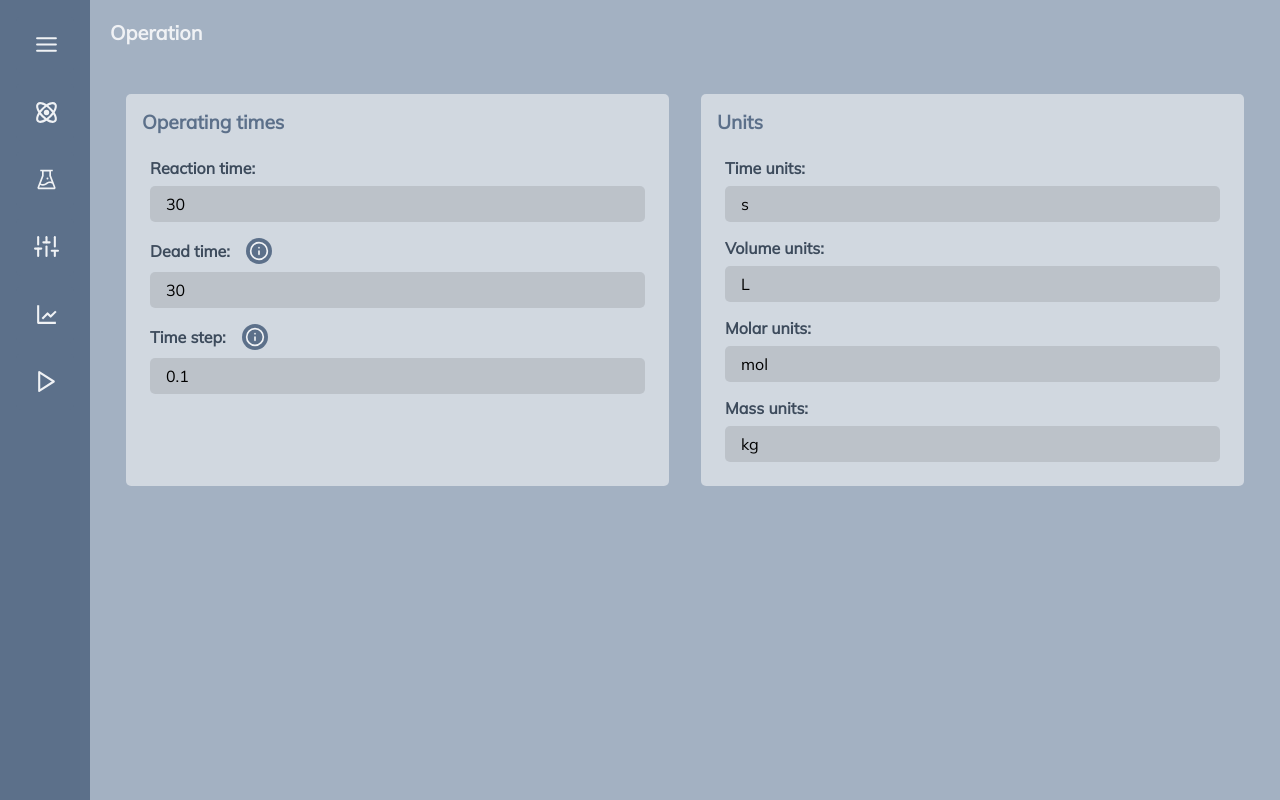
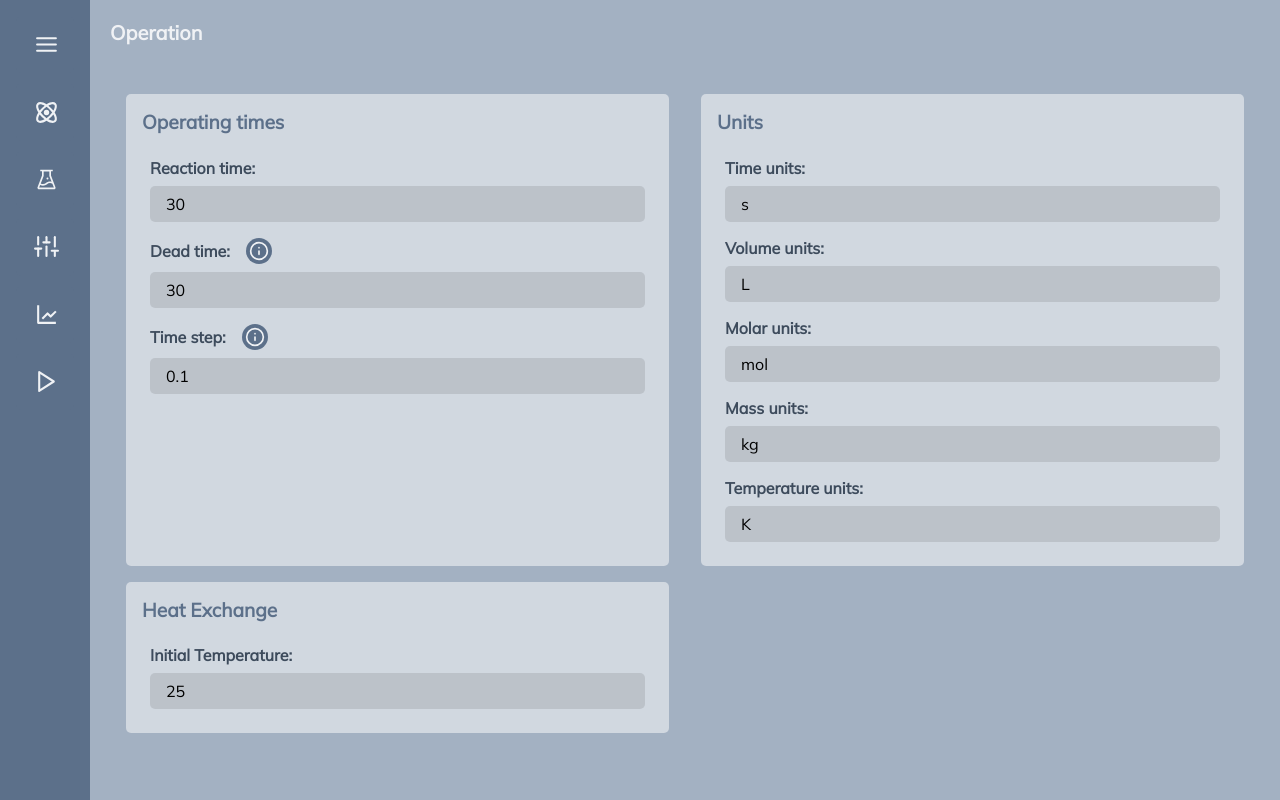
Before and after one commit to frankmangone/batch-simulator, a React (Create React App) app: page /settings in a window 1280 px wide. Built offline with nearby package versions, Linux system fonts and the light colour scheme.

Commit message:
Initial Temperature to settings w/validation

```diff
--- /dev/null
+++ b/src/components/settings/HeatExchangeSection.tsx
@@ -0,0 +1,32 @@
+import InputSection from "./InputSection"
+import FieldInput from "../FieldInput"
+
+/* Types */
+import type { Settings } from "../../types/Settings"
+import type { FormikProps } from "formik"
+
+interface HeatExchangeProps {
+  formik: FormikProps<Settings>
+  onBlur: (event: React.ChangeEvent<HTMLInputElement>) => void
+  onChange: (event: React.ChangeEvent<HTMLInputElement>) => void
+}
+
+const HeatExchangeSection: React.VFC<HeatExchangeProps> = (props) => {
+  const { formik, onBlur, onChange } = props
+
+  return (
+    <InputSection>
+      <h2>Heat Exchange</h2>
+      <FieldInput
+        fieldName="initialTemperature"
+        label="Initial Temperature:"
+        type="number"
+        value={formik.values.initialTemperature}
+        error={formik.errors.initialTemperature}
+        {...{ onBlur, onChange }}
+      />
+    </InputSection>
+  )
+}
+
+export default HeatExchangeSection
--- a/src/components/settings/UnitsSection.tsx
+++ b/src/components/settings/UnitsSection.tsx
@@ -50,6 +50,14 @@ const UnitsSection: VFC<UnitsProps> = (props) => {
         error={formik.errors.massUnits}
         {...{ onBlur, onChange }}
       />
+      <FieldInput
+        fieldName="temperatureUnits"
+        label="Temperature units:"
+        type="text"
+        value={formik.values.temperatureUnits}
+        error={formik.errors.temperatureUnits}
+        {...{ onBlur, onChange }}
+      />
     </InputSection>
   )
 }
--- a/src/features/settingsSlice.ts
+++ b/src/features/settingsSlice.ts
@@ -5,14 +5,20 @@ import type { Settings } from "../types/Settings"
 type SettingsState = Settings
 export const STORAGE_KEY = "batch-simulator:settings"
 const initialState: SettingsState = loadFromKey(STORAGE_KEY) || {
+  // Reaction times
   reactionTime: 30,
   deadTime: 30,
   timeStep: 0.1,
-  //
+
+  // Units
   timeUnits: "s",
   volumeUnits: "L",
   molarUnits: "mol",
   massUnits: "kg",
+  temperatureUnits: "K",
+
+  // Heat Exchange
+  initialTemperature: 25,
 }
 
 type SaveFieldAction = PayloadAction<{ field: string; value: string | number }>
--- a/src/helpers/validators.tsx
+++ b/src/helpers/validators.tsx
@@ -1,9 +1,17 @@
+/**
+ * Validates if field is equal to a provided value.
+ * */
+export const validateEqual = (a: unknown, b: unknown) => {
+  if (a === b) return true
+  return false
+}
+
 /**
  * Validates if field is not empty, which equates to
  * not being undefined, null,
  * In the case it is a string, check that it is not empty.
  * In the case of a number, 0 is valid.
- *  */
+ * */
 export const validateNotEmpty = (value: unknown) => {
   if (value === "") return false
   if (typeof value === "number") return true
@@ -14,7 +22,7 @@ export const validateNotEmpty = (value: unknown) => {
 /**
  * Validates if field is greater than, only if the value is numeric.
  * Otherwise, returns false.
- *  */
+ * */
 export const validateGreaterThan = (
   value: unknown,
   threshold: number,
--- a/src/pages/SettingsPage.tsx
+++ b/src/pages/SettingsPage.tsx
@@ -4,9 +4,14 @@ import styled from "styled-components"
 import PageTitle from "../components/PageTitle"
 import OperatingTimesSection from "../components/settings/OperatingTimesSection"
 import UnitsSection from "../components/settings/UnitsSection"
+import HeatExchangeSection from "../components/settings/HeatExchangeSection"
 
 /* Helpers */
-import { validateNotEmpty, validateGreaterThan } from "../helpers/validators"
+import {
+  validateEqual,
+  validateNotEmpty,
+  validateGreaterThan,
+} from "../helpers/validators"
 
 /* Hooks */
 import useSettings from "../hooks/useSettings"
@@ -23,26 +28,50 @@ const SettingsPage: React.VFC = () => {
    * Form validation function
    */
   const validate = (values: Settings): SettingsErrors => {
+    const { deadTime, initialTemperature, timeStep, reactionTime } = values
     const errors: SettingsErrors = {}
 
     /* Reaction time validation */
-    if (!validateNotEmpty(values.reactionTime))
+    if (!validateNotEmpty(reactionTime))
       errors.reactionTime = "Reaction time cannot be empty"
-    else if (!validateGreaterThan(values.reactionTime, 0, true))
+    else if (!validateGreaterThan(reactionTime, 0, true))
       errors.reactionTime = "Reaction time cannot be lower than 0"
 
     /* Dead time validation */
-    if (!validateNotEmpty(values.deadTime))
+    if (!validateNotEmpty(deadTime))
       errors.deadTime = "Dead time cannot be empty"
-    else if (!validateGreaterThan(values.deadTime, 0, true))
+    else if (!validateGreaterThan(deadTime, 0, true))
       errors.deadTime = "Dead time cannot be lower than 0"
 
     /* Time step validation */
-    if (!validateNotEmpty(values.timeStep))
+    if (!validateNotEmpty(timeStep))
       errors.timeStep = "Time step cannot be empty"
-    else if (!validateGreaterThan(values.timeStep, 0, false))
+    else if (!validateGreaterThan(timeStep, 0, false))
       errors.timeStep = "Time step has to be greater than 0"
     // TODO: Time step has to be lower than reaction time
+
+    /* Initial temperature validation */
+    if (!validateNotEmpty(timeStep))
+      errors.initialTemperature = "Initial temperature cannot be empty"
+    else if (
+      (validateEqual(initialTemperature, "K") ||
+        validateEqual(initialTemperature, "R")) &&
+      !validateGreaterThan(initialTemperature, 0, false)
+    )
+      errors.initialTemperature =
+        "Initial temperature cannot be equal or lower than 0"
+    else if (
+      validateEqual(initialTemperature, "°C") &&
+      !validateGreaterThan(initialTemperature, -273.15, false)
+    )
+      errors.initialTemperature =
+        "Initial temperature cannot be equal or lower than -273.15"
+    else if (
+      validateEqual(initialTemperature, "°F") &&
+      !validateGreaterThan(initialTemperature, -459.67, false)
+    )
+      errors.initialTemperature =
+        "Initial temperature cannot be equal or lower than -459.67"
 
     return errors
   }
@@ -76,6 +105,7 @@ const SettingsPage: React.VFC = () => {
       <Form>
         <OperatingTimesSection {...sectionProps} />
         <UnitsSection {...sectionProps} />
+        <HeatExchangeSection {...sectionProps} />
       </Form>
     </>
   )
```
Also changed, not shown: src/types/Settings.tsx (+14 -2 lines).
